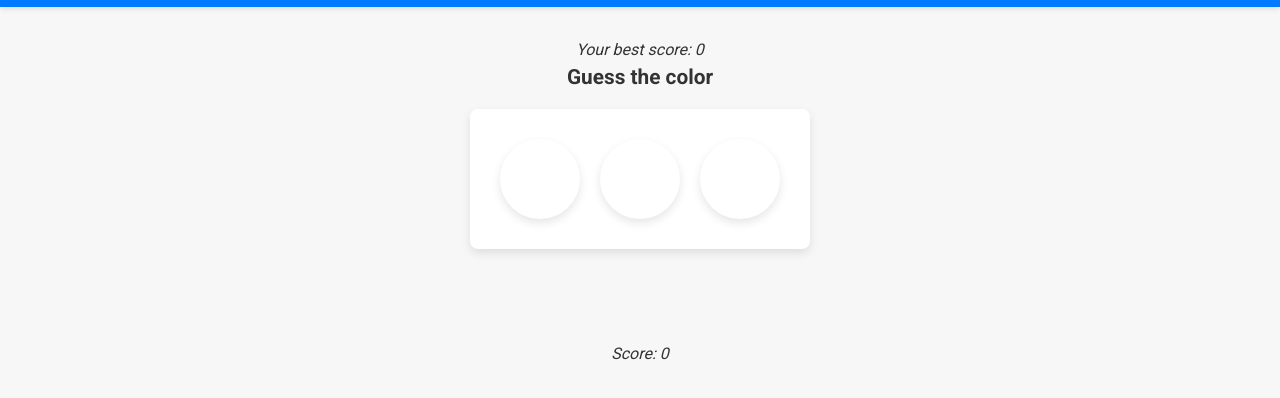
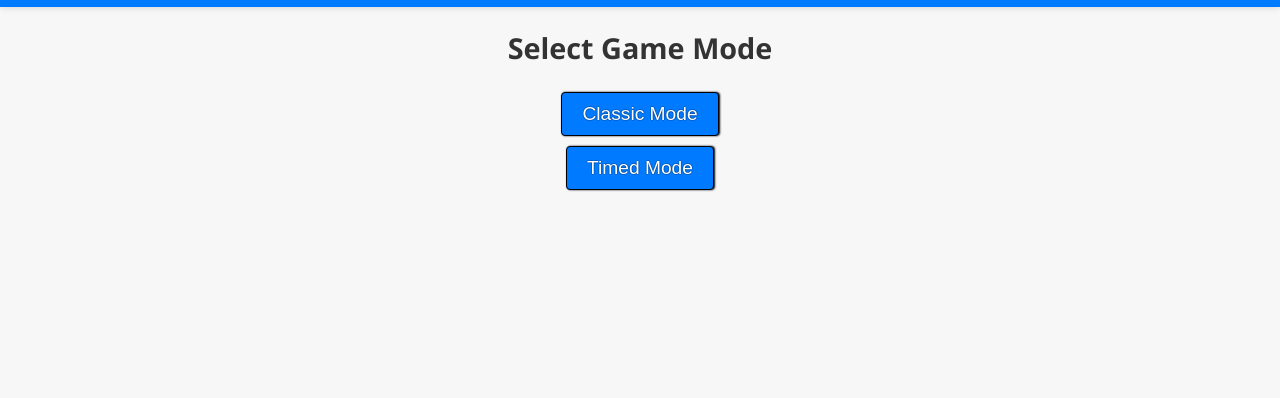
Before and after one commit to MaxGranberg/TheColorGame, a website built with Vite: page src/index.html in a window 1280 px wide. Shown: the part 46-444 px from the top of the page. Built offline with nearby package versions, Linux system fonts and the light colour scheme; what randomly-generate would draw is missing.

Commit message:
Add gamemode buttons when starting webapp

```diff
--- a/src/css/styles.css
+++ b/src/css/styles.css
@@ -8,6 +8,50 @@ body {
 body {
 	background-color: #f7f7f7;
 	font-family: 'Segoe UI', Tahoma, Geneva, Verdana, sans-serif;
+}
+
+#startPage {
+	display: flex;
+	flex-direction: column;
+	align-items: center;
+	justify-content: flex-start;
+	height: 100%;
+	position: absolute;
+	top: 50px;
+	left: 0;
+	right: 0;
+	bottom: 0;
+	background-color: #f7f7f7;
+	z-index: 1;
+}
+
+#startPage h2 {
+	font-size: 1.8em;
+	color: #333;
+	margin-bottom: 20px;
+}
+
+#startPage button {
+	background-color: #007BFF;
+	border: 1px solid black;
+	color: white;
+	padding: 10px 20px;
+	margin: 5px;
+	border-radius: 4px;
+	font-size: 1.2em;
+	cursor: pointer;
+	transition: background-color 0.2s, transform 0.2s;
+	box-shadow: 1px 0 2px  black;
+	text-shadow: 1px 0  rgba(0, 0, 0, 0.2), -1px 0 rgba(0, 0, 0, 0.2), 0 1px  rgba(0, 0, 0, 0.2), 0 -1px  rgba(0, 0, 0, 0.2);
+}
+
+#startPage button:hover {
+	background-color: #0056b3;
+	transform: translateY(-2px);
+}
+
+#startPage button:active {
+	transform: translateY(1px);
 }
 
 #app {
@@ -55,7 +99,7 @@ body {
 	outline: none;
 	margin-right: auto;
 	text-shadow: 1px 0  rgba(0, 0, 0, 0.2), -1px 0 rgba(0, 0, 0, 0.2), 0 1px  rgba(0, 0, 0, 0.2), 0 -1px  rgba(0, 0, 0, 0.2);
-	box-shadow: 1px 0  rgba(0, 0, 0, 0.2), -1px 0 rgba(0, 0, 0, 0.5), 0 1px  rgba(0, 0, 0, 0.5), 0 -1px  rgba(0, 0, 0, 0.5);;
+	box-shadow: 1px 0  rgba(0, 0, 0, 0.2), -1px 0 rgba(0, 0, 0, 0.5), 0 1px  rgba(0, 0, 0, 0.5), 0 -1px  rgba(0, 0, 0, 0.5);
 }
 
 #changeColorBtn:hover {
--- a/src/index.html
+++ b/src/index.html
@@ -18,6 +18,11 @@
     </div>
     <button id="changeColorBtn">Change Color</button>
   </nav>
+  <div id="startPage">
+    <h2>Select Game Mode</h2>
+    <button id="classicMode" class="gamemodeButton">Classic Mode</button>
+    <button id="timedMode" class="gamemodeButton">Timed Mode</button>
+</div>
   <div id="app">
     <p id="bestScore"></p>
     <h1>Guess the color</h1>
--- a/src/view/ColorThemeView.js
+++ b/src/view/ColorThemeView.js
@@ -9,6 +9,7 @@ class ColorThemeView {
     this.navbar = document.querySelector('#navbar')
     this.changeColorButton = document.querySelector('#changeColorBtn')
     this.rgbStringToGuess = document.querySelector('#rgbStringToGuess')
+    this.gamemodeButtons = document.querySelectorAll('.gamemodeButton')
   }
 
   /**
@@ -26,8 +27,20 @@ class ColorThemeView {
    * @param {string} newColor - The color to change to.
    */
   updateColorTheme (newColor) {
+    this.changeGamemodeButtonColor(newColor)
     this.changeNavbarColor(newColor)
     this.changeRgbStringColor(newColor)
+  }
+
+  /**
+   * Changes the color of the gamemode buttons to a random one.
+   *
+   * @param {string} newColor - The color to change to.
+   */
+  changeGamemodeButtonColor (newColor) {
+    this.gamemodeButtons.forEach(button => {
+      button.style.backgroundColor = newColor
+    })
   }
 
   /**
```
